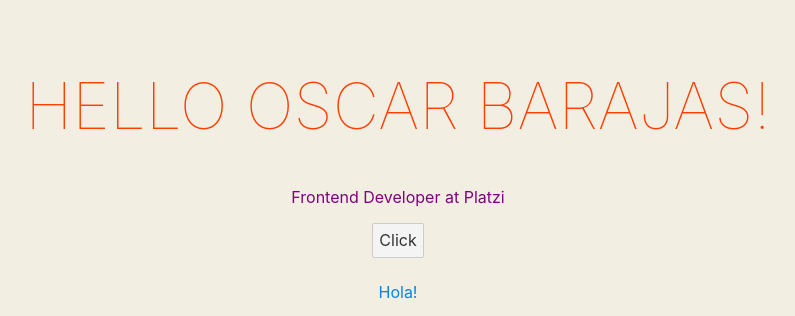
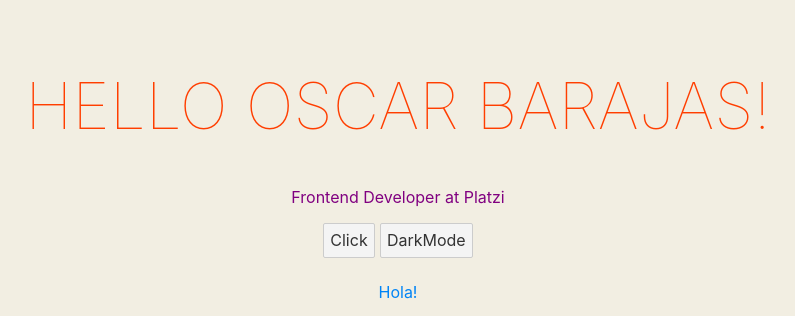
Before and after one commit to platzi/curso-svelte, a Svelte app: page / in a window 1280 px wide. Shown: the top 316 px of the page, without its empty margins (242-1037 px from the left). Built offline with nearby package versions, Linux system fonts and the light colour scheme.

Commit message:
Batman! (this commit has no parents)

```diff
--- a/src/App.svelte
+++ b/src/App.svelte
@@ -22,6 +22,11 @@
 
   :global(:root) {
     --theme-color: purple;
+  }
+
+  :global(body.dark-mode) {
+    background-color: #1d3040;
+    color: #bfc2c7;
   }
 
   main {
--- a/src/components/About.svelte
+++ b/src/components/About.svelte
@@ -1,9 +1,15 @@
 <script>
   let someText = `Frontend Developer at Platzi`;
   let count = 0;
+  let styles = { darkMode: false };
 
   function handleClick() {
     count += 1;
+  }
+
+  function toggle() {
+    styles.darkMode = !styles.darkMode;
+    window.document.body.classList.toggle("dark-mode");
   }
 </script>
 
@@ -14,6 +20,15 @@
 </style>
 
 <div class="About">
-  <p>{someText}</p>
+
+  {#if !styles.darkMode}
+    <p>{someText}</p>
+  {:else}
+    <p>
+      <span>Hello DarkMode</span>
+    </p>
+  {/if}
+
   <button on:click={handleClick}>Click {count === 0 ? '' : count}</button>
+  <button on:click={toggle}>DarkMode</button>
 </div>
```
